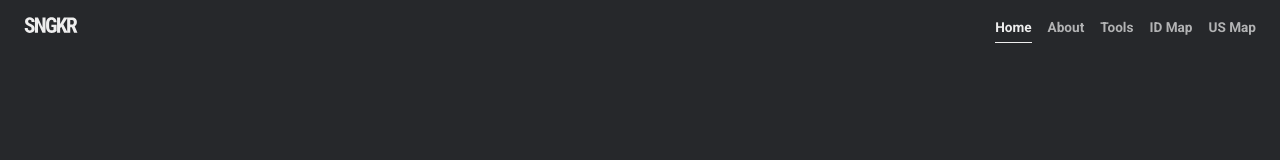
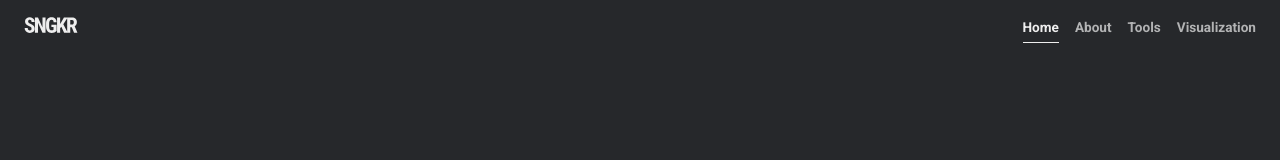
Before and after one commit to astabidasaaa/sngkr-website, a Gatsby site: page / in a window 1280 px wide. Shown: the top 160 px of the page. Built offline with nearby package versions, Linux system fonts and the light colour scheme; Gatsby itself is replaced by a stand-in of ours; a web font is replaced by a local one.

Commit message:
fix nav menu

```diff
--- a/src/components/Header.jsx
+++ b/src/components/Header.jsx
@@ -21,12 +21,8 @@ const navMenu = [
     url: "/tools",
   },
   {
-    title: "ID Map",
-    url: "/visualization/ID-map",
-  },
-  {
-    title: "US Map",
-    url: "/visualization/US-map",
+    title: "Visualization",
+    url: "/visualization",
   },
 ];
 
```
